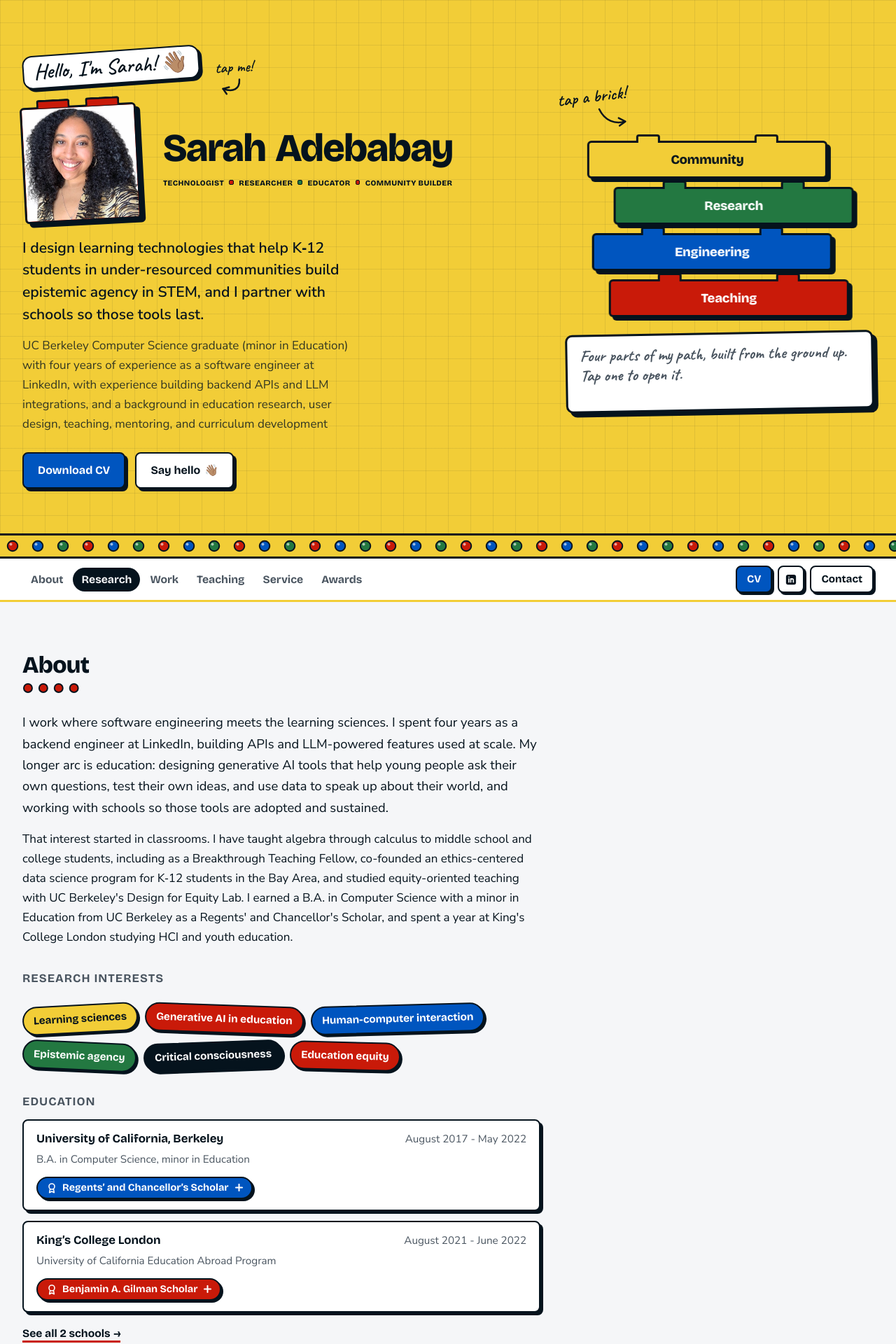
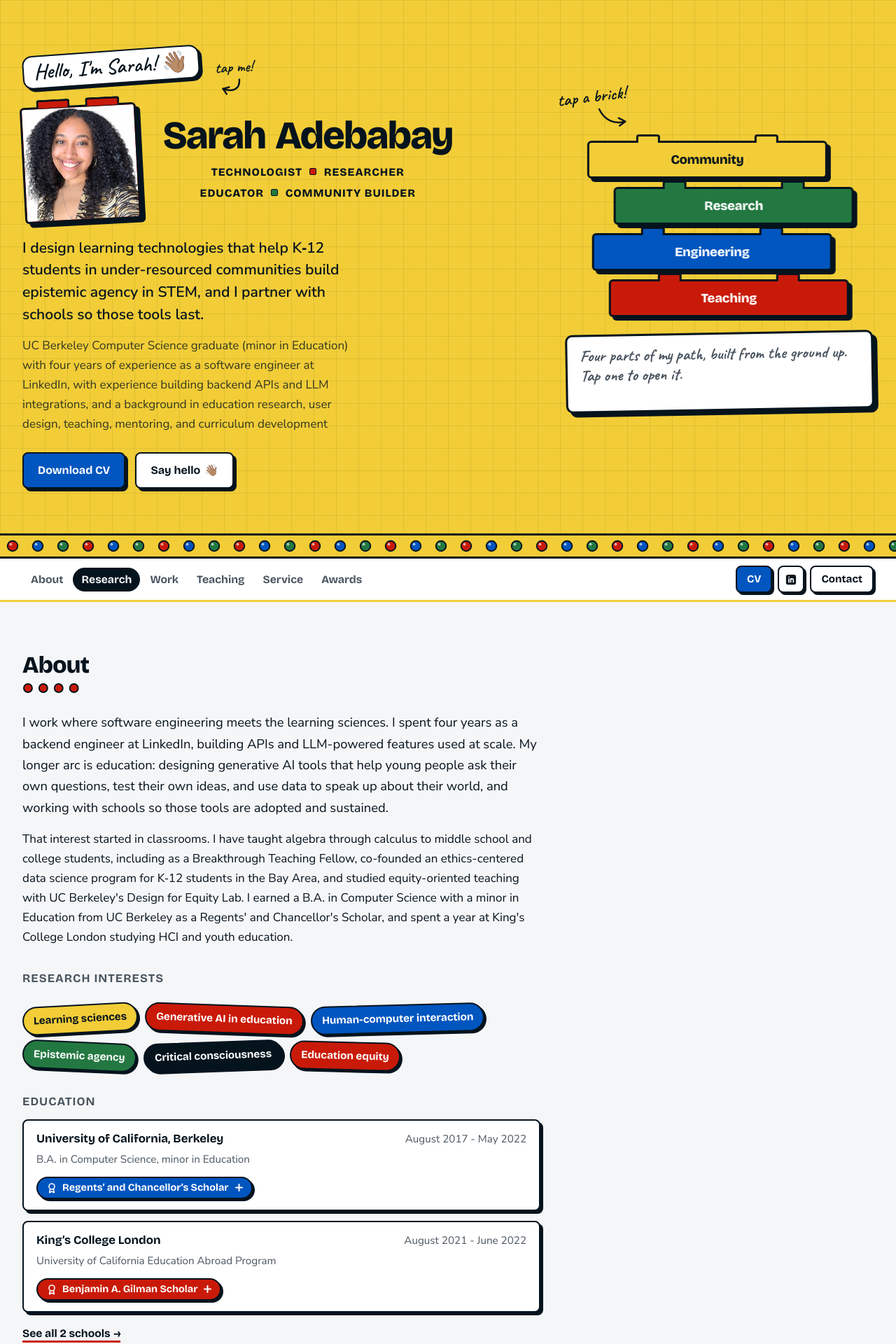
Before and after one commit to sarah-adebabay/sarah-adebabay.github.io, a Jekyll site: the page built from _pages/about.md, in a window 1280 px wide. Shown: the top 1920 px of the page at 70% size. Built offline with Jekyll 4.4.1, drawn with Linux system fonts in a browser that asks for light colours.

Commit message:
Show the tagline as two lines of two on desktop too
Drops the one-line desktop layout. From 900px the tagline scales up with
the name's column (up to about 16px) so it stays in proportion to the name.

Co-Authored-By: Claude Opus 5.5 <noreply@anthropic.com>

```diff
--- a/assets/css/brick.css
+++ b/assets/css/brick.css
@@ -199,7 +199,7 @@ button.hello:active { transform: rotate(-4deg) scale(.97); }
 .name-block { min-width: 0; display: flex; flex-direction: column; align-items: center; }
 /* Tagline under the name: small capitals with little brick studs between the phrases, so all four read as equals.
    Studs alternate red and green (blue and yellow fade into the yellow hero and dark mode).
-   Below full desktop it splits into two even lines of two; from 1280px it is one line, sized to the name's width. */
+   Always two even lines of two. */
 .tagline {
   display: flex; flex-wrap: wrap; justify-content: center; align-items: center; row-gap: 4px;
   font-family: var(--display); font-weight: 800; text-transform: uppercase; letter-spacing: .06em;
@@ -219,12 +219,9 @@ button.hello:active { transform: rotate(-4deg) scale(.97); }
 .tagline span:nth-child(3)::before { display: none; }
 .tagline span:nth-child(4)::before { background: #237841; }
 @media (max-width: 480px) { .tagline { font-size: .7rem; letter-spacing: .04em; } }
-@media (min-width: 1280px) {
-  .name-row .name-block .tagline { flex-wrap: nowrap; letter-spacing: .04em; font-size: min(.82rem, 2.5cqi); }
-  .tagline::before { content: none; }
-  .tagline span:nth-child(3)::before { display: inline-block; }
-  .tagline span:nth-child(4)::before { background: #C91A09; }
-}
+/* Wider screens: still two lines of two, scaled up with the name's column so it stays in proportion */
+@media (min-width: 900px) { .name-row .name-block .tagline { font-size: max(.76rem, min(.98rem, 4.3cqi)); } }
+
 .me-brick {
   position: relative; flex: none; width: clamp(104px, 13vw, 168px); aspect-ratio: 1; margin-top: 12px;
   background: #C91A09; border: 3px solid #05131D; border-radius: 6px; box-shadow: 6px 6px 0 #05131D;
```
